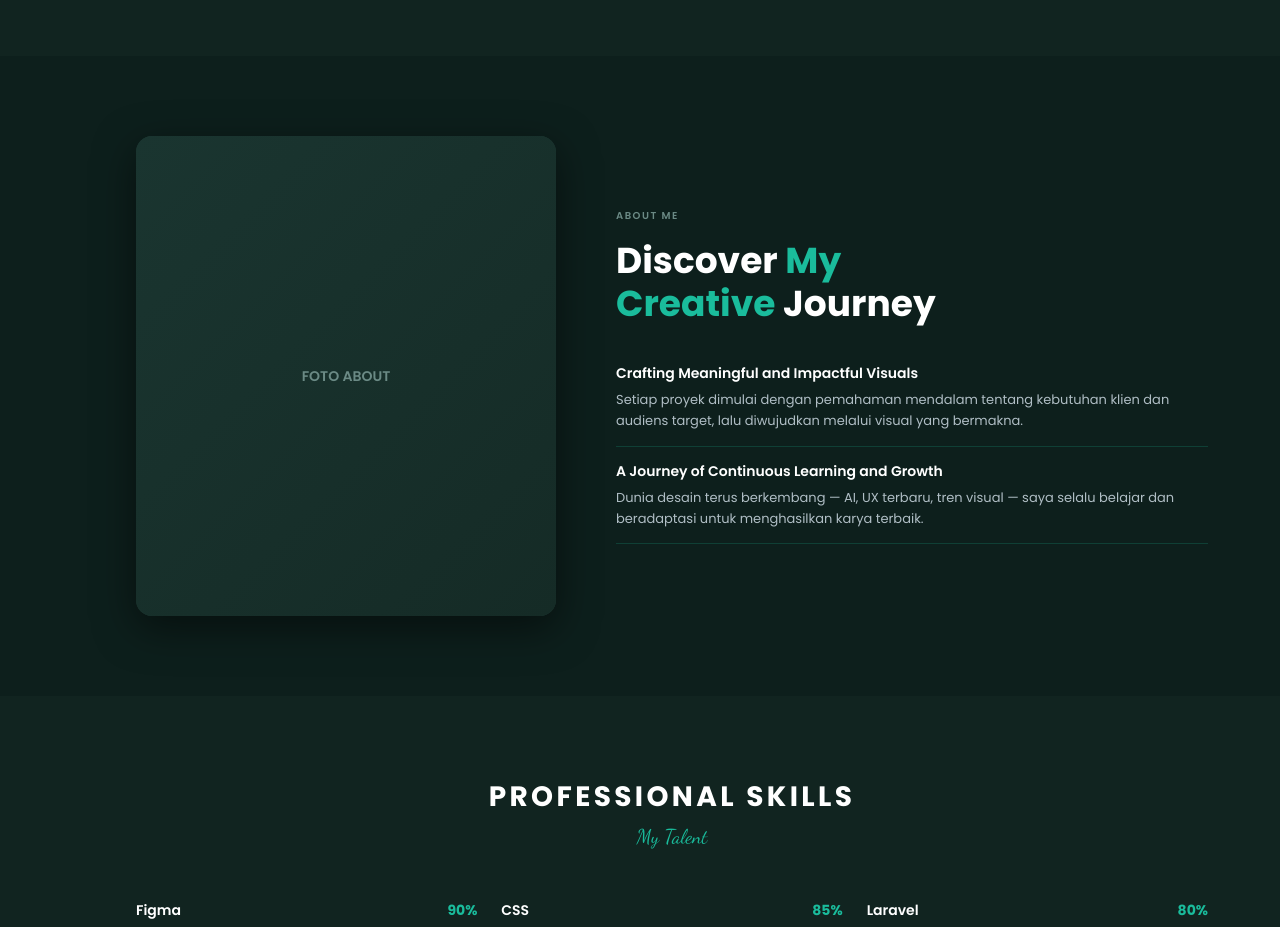
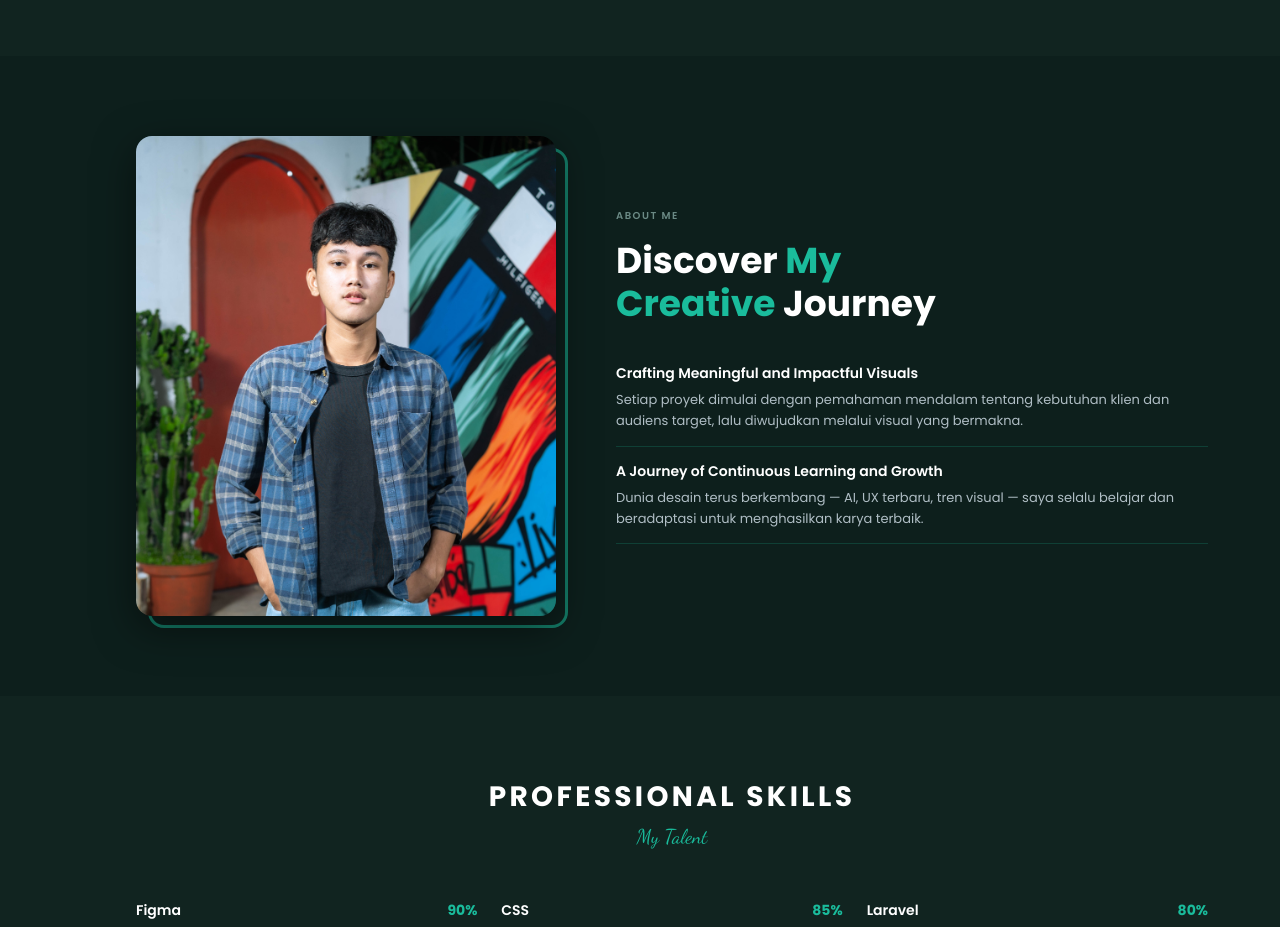
Before and after one commit to ReyCannavaro/evan-portfolio, a Next.js app: page / in a window 1280 px wide. Shown: the part 1300-2227 px from the top of the page. Built offline with nearby package versions, Linux system fonts and the light colour scheme.

Commit message:
up image on about section

```diff
--- a/app/components/sections/AboutSection.tsx
+++ b/app/components/sections/AboutSection.tsx
@@ -1,4 +1,4 @@
-import SectionTitle from "@/app/components/ui/SectionTitle";
+import Image from "next/image";
 import { aboutData } from "@/app/lib/data";
 
 export default function AboutSection() {
@@ -6,14 +6,38 @@ export default function AboutSection() {
     <section id="about" className="section-padding" style={{ background: "var(--color-bg-primary)" }}>
       <div className="section-container">
         <div className="flex-two-col">
-          {/* Image */}
+
           <div style={{ position: "relative", flexShrink: 0, width: "min(420px, 100%)" }}>
-            <div style={{ width: "100%", height: "clamp(280px, 40vw, 480px)", borderRadius: 16, background: "var(--color-bg-elevated)", overflow: "hidden", boxShadow: "var(--shadow-image)" }}>
-              <div style={{ width: "100%", height: "100%", background: "linear-gradient(135deg, var(--color-bg-elevated) 0%, var(--color-bg-card) 100%)", display: "flex", alignItems: "center", justifyContent: "center", color: "var(--color-text-muted)", fontSize: 14, fontWeight: 600 }}>
-                FOTO ABOUT
-              </div>
+            <div style={{
+              position: "absolute",
+              inset: 0,
+              borderRadius: 16,
+              border: "3px solid var(--color-accent)",
+              transform: "translate(12px, 12px)",
+              zIndex: 0,
+              opacity: 0.6,
+            }} />
+
+            <div style={{
+              position: "relative",
+              zIndex: 1,
+              width: "100%",
+              height: "clamp(280px, 40vw, 480px)",
+              borderRadius: 16,
+              overflow: "hidden",
+              boxShadow: "var(--shadow-image)",
+            }}>
+              <Image
+                src="/images/about.JPG"
+                alt="Al Evan Diamantoro — About"
+                fill
+                sizes="(max-width: 768px) 100vw, (max-width: 1024px) 50vw, 420px"
+                style={{
+                  objectFit: "cover",
+                  objectPosition: "center top",
+                }}
+              />
             </div>
-            <div style={{ position: "absolute", inset: 0, borderRadius: 16, border: "3px solid var(--color-accent)", transform: "translate(12px, 12px)", zIndex: -1, opacity: 0.6 }} />
           </div>
 
           <div style={{ flex: 1 }}>
@@ -32,6 +56,7 @@ export default function AboutSection() {
               </div>
             ))}
           </div>
+
         </div>
       </div>
     </section>
```
Also changed, not shown: public/images/about.JPG (renamed from public/images/hero.JPG).
